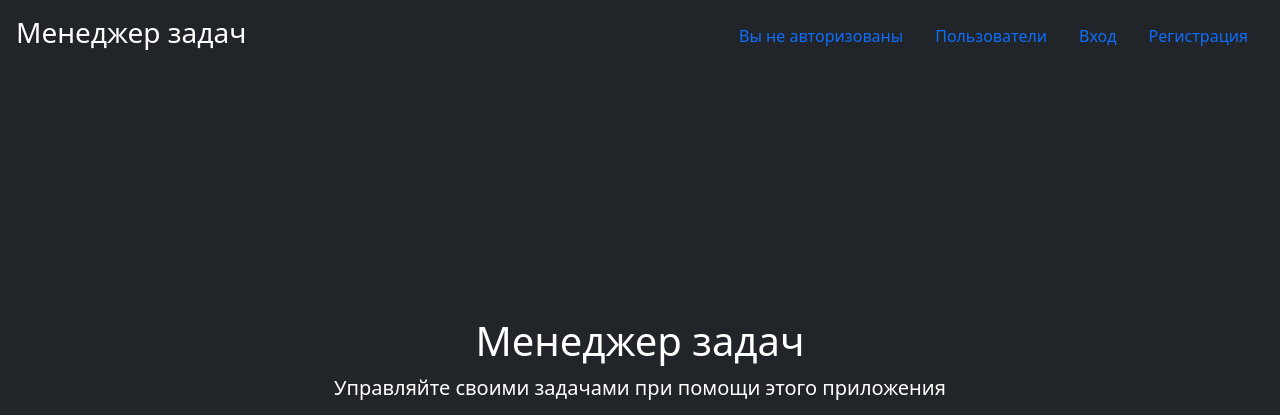
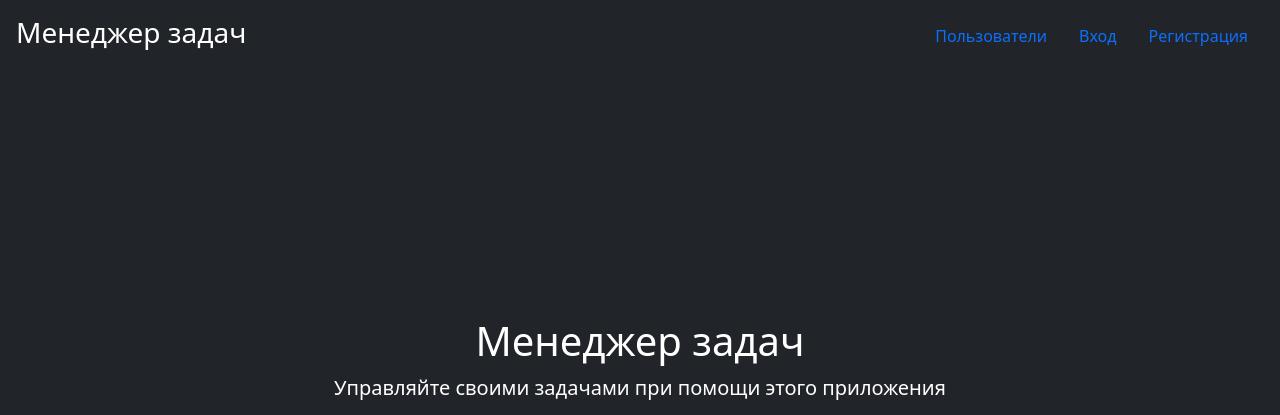
Before and after one commit to qffo/python-project-52, a Django app: page / in a window 1280 px wide. Shown: the top 415 px of the page. Run offline with Django 5.2, Linux system fonts and the light colour scheme; some libraries are stand-ins or nearby versions.

Commit message:
refacto(base) remove message for user

```diff
--- a/task_manager/templates/base.html
+++ b/task_manager/templates/base.html
@@ -14,9 +14,7 @@
       <nav class="nav nav-masthead justify-content-center float-md-end">
 
         {% if user.is_authenticated %}
-        <a class="nav-link" href="{% url 'user_update' user.pk %}">Привет: {{ user.first_name }}</a>
-        {% else %}
-        <a class="nav-link" href="{% url 'login' %}">Вы не авторизованы</a>
+        <a class="nav-link" href="{% url 'user_update' user.pk %}" style="text-decoration: none; color: #7bd5ff;">Привет: {{ user.username }}</a>
         {% endif %}
 
         <a class="nav-link" aria-current="page" href="{% url 'user_list' %}">Пользователи</a>
```
